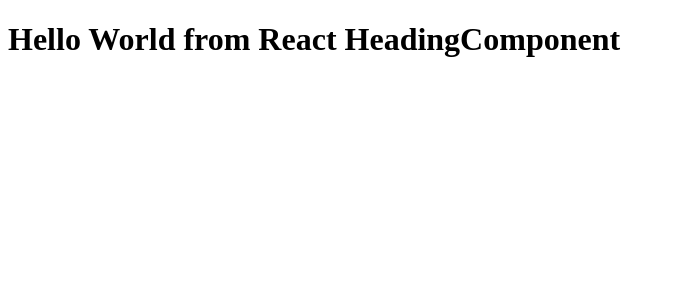
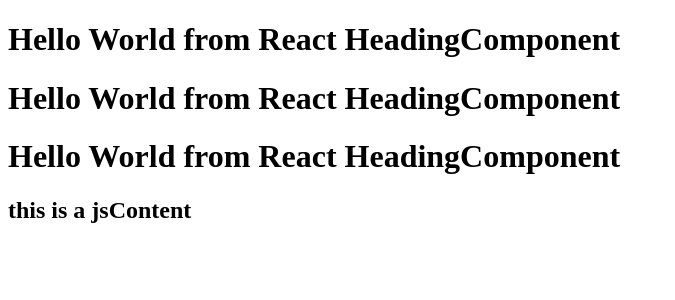
Before and after one commit to ibrahimmuqsith/react-practice, a React (Vite) app: page / in a window 1280 px wide. Shown: the top 300 px of the page, without its empty margins (0-675 px from the left). Built offline with nearby package versions, Linux system fonts and the light colour scheme.

Commit message:
methods of calling a comp

```diff
--- a/App.js
+++ b/App.js
@@ -2,13 +2,19 @@
 import ReactDOM from 'react-dom/client'
 
 // const jsxHeading  = <h1 key={'h1'}> Hello World from JSX </h1>
+const jsContent = "this is a jsContent"
 
 const Heading = () => <h1> Hello World from React HeadingComponent </h1>
 
 const HeadingComponent = () => {
     return (
         <div className='container'>
+            {Heading()}
             <Heading />
+            <Heading></Heading>
+            <h2 className='jsContent'>
+                {jsContent}
+            </h2>
         </div>
     )
 }
```
